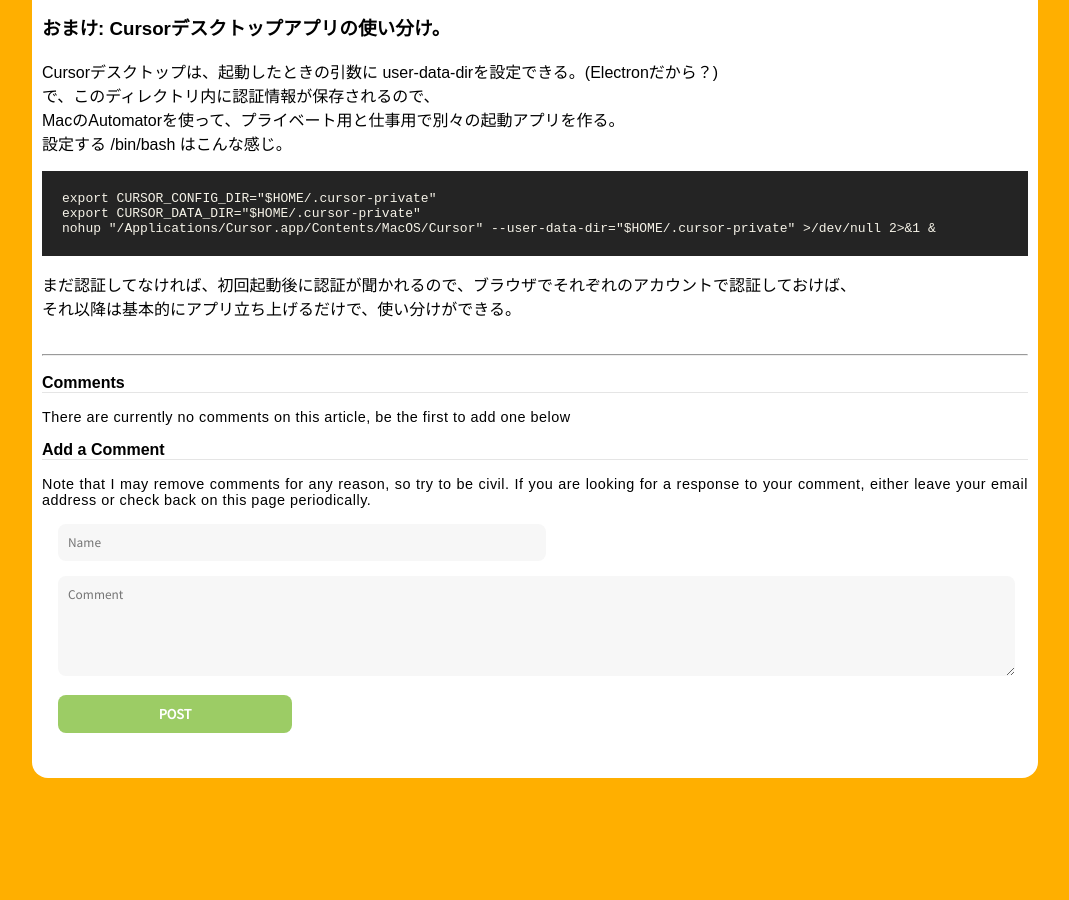
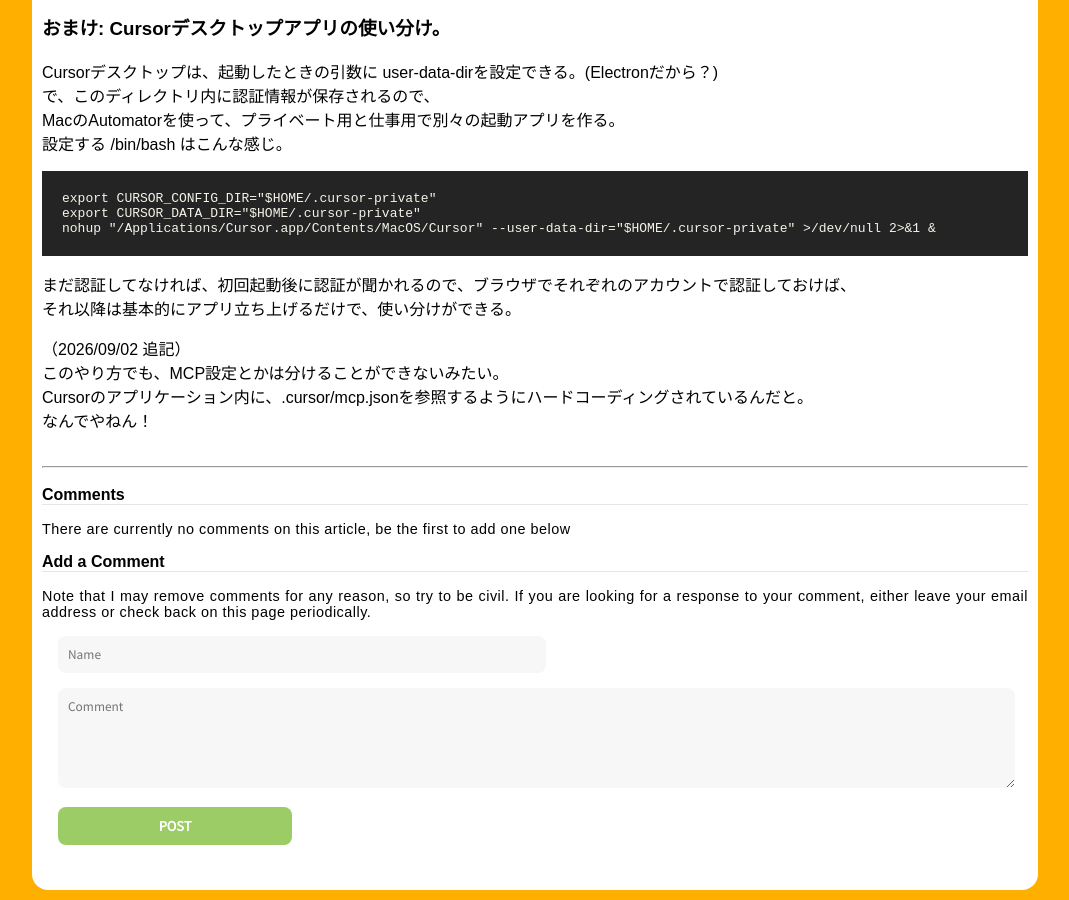
Before and after one commit to ryotakato/ryotakato.github.io, a Jekyll site: the page built from _posts/2026-08-02-ai-account-with-direnv.md, in a window 1280 px wide and 900 px high, scrolled down 4028 px. Shown: the whole window, without its empty margins (188-1257 px from the left). Built offline with Jekyll 4.4.1, drawn with Linux system fonts in a browser that asks for light colours; before the commit the page ends 4816 px from its top, so only the background shows below that.

Commit message:
update article

```diff
--- a/_posts/2026-08-02-ai-account-with-direnv.md
+++ b/_posts/2026-08-02-ai-account-with-direnv.md
@@ -233,3 +233,8 @@
 
 まだ認証してなければ、初回起動後に認証が聞かれるので、ブラウザでそれぞれのアカウントで認証しておけば、
 それ以降は基本的にアプリ立ち上げるだけで、使い分けができる。
+
+（2026/09/02 追記）
+このやり方でも、MCP設定とかは分けることができないみたい。
+Cursorのアプリケーション内に、.cursor/mcp.jsonを参照するようにハードコーディングされているんだと。
+なんでやねん！
```
